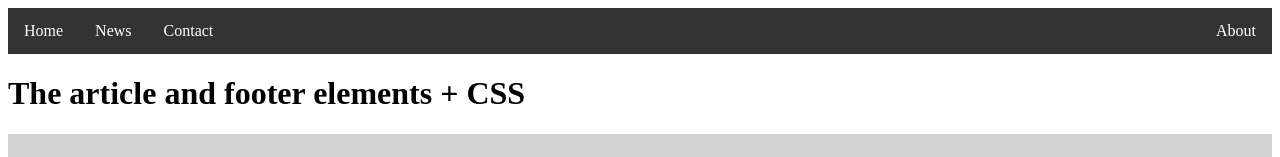
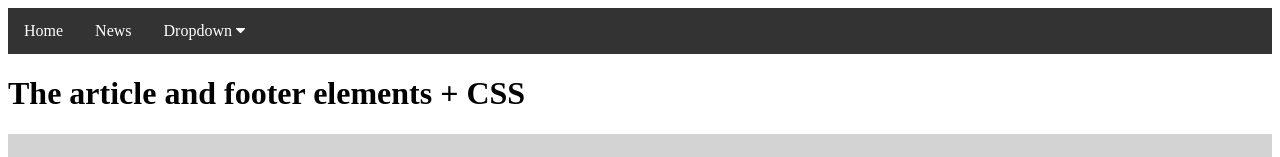
Before and after one commit to eboucher/Co-Work_web, an Angular app: page / in a window 1280 px wide. Shown: the top 157 px of the page. Built offline with nearby package versions, Linux system fonts and the light colour scheme.

Commit message:
Managed to add a dropdown menu inside the navigation bar

```diff
--- a/src/app/app.component.css
+++ b/src/app/app.component.css
@@ -25,26 +25,66 @@ footer {
   color: white;
 }
 
-ul {
-    list-style-type: none;
-    margin: 0;
-    padding: 0;
+body {
+    font-family: Arial, Helvetica, sans-serif;
+  }
+
+  .navbar {
     overflow: hidden;
     background-color: #333;
   }
 
-  li {
+  .navbar a {
     float: left;
-  }
-
-  li a {
-    display: block;
+    font-size: 16px;
     color: white;
     text-align: center;
     padding: 14px 16px;
     text-decoration: none;
   }
 
-  li a:hover {
-    background-color: #111;
+  .dropdown {
+    float: left;
+    overflow: hidden;
   }
+
+  .dropdown .dropbtn {
+    font-size: 16px;
+    border: none;
+    outline: none;
+    color: white;
+    padding: 14px 16px;
+    background-color: inherit;
+    font-family: inherit;
+    margin: 0;
+  }
+
+  .navbar a:hover, .dropdown:hover .dropbtn {
+    background-color: red;
+  }
+
+  .dropdown-content {
+    display: none;
+    position: absolute;
+    background-color: #f9f9f9;
+    min-width: 160px;
+    box-shadow: 0px 8px 16px 0px rgba(0,0,0,0.2);
+    z-index: 1;
+  }
+
+  .dropdown-content a {
+    float: none;
+    color: black;
+    padding: 12px 16px;
+    text-decoration: none;
+    display: block;
+    text-align: left;
+  }
+
+  .dropdown-content a:hover {
+    background-color: #ddd;
+  }
+
+  .dropdown:hover .dropdown-content {
+    display: block;
+  }
--- a/src/app/app.component.html
+++ b/src/app/app.component.html
@@ -1,3 +1,6 @@
+<meta name="viewport" content="width=device-width, initial-scale=1">
+<link rel="stylesheet" href="https://cdnjs.cloudflare.com/ajax/libs/font-awesome/4.7.0/css/font-awesome.min.css">
+
 <!-- nav -->
 <nav class="navbar navbar-expand navbar-dark bg-dark" *ngIf="currentUser">
   <div class="navbar-nav">
@@ -11,12 +14,21 @@
   <router-outlet></router-outlet>
 </div>
 
-<ul>
-  <li><a class="active" href="#home">Home</a></li>
-  <li><a href="#news">News</a></li>
-  <li><a href="#contact">Contact</a></li>
-  <li style="float:right"><a href="#about">About</a></li>
-</ul>
+<!-- navbar -->
+<div class="navbar">
+  <a href="#home">Home</a>
+  <a href="#news">News</a>
+  <div class="dropdown">
+    <button class="dropbtn">Dropdown
+      <i class="fa fa-caret-down"></i>
+    </button>
+    <div class="dropdown-content">
+      <a href="#">Link 1</a>
+      <a href="#">Link 2</a>
+      <a href="#">Link 3</a>
+    </div>
+  </div>
+</div>
 
 <h1>The article and footer elements + CSS</h1>
 
@@ -36,12 +48,12 @@
   </article>
 </article>
 
+
+<!-- footer -->
 <footer>
   <p>Author: Esteban Boucher<br>
   <a href="mailto:es.boucher@protonmail.com">es.boucher@protonmail.com</a></p>
 </footer>
-
-<!-- footer -->
 <div class="text-center mt-4">
   <p>
       <a href="https://jasonwatmore.com/post/2019/06/26/angular-8-basic-http-authentication-tutorial-example" target="_top">Angular 8 - Basic HTTP Authentication Example & Tutorial</a>
```
